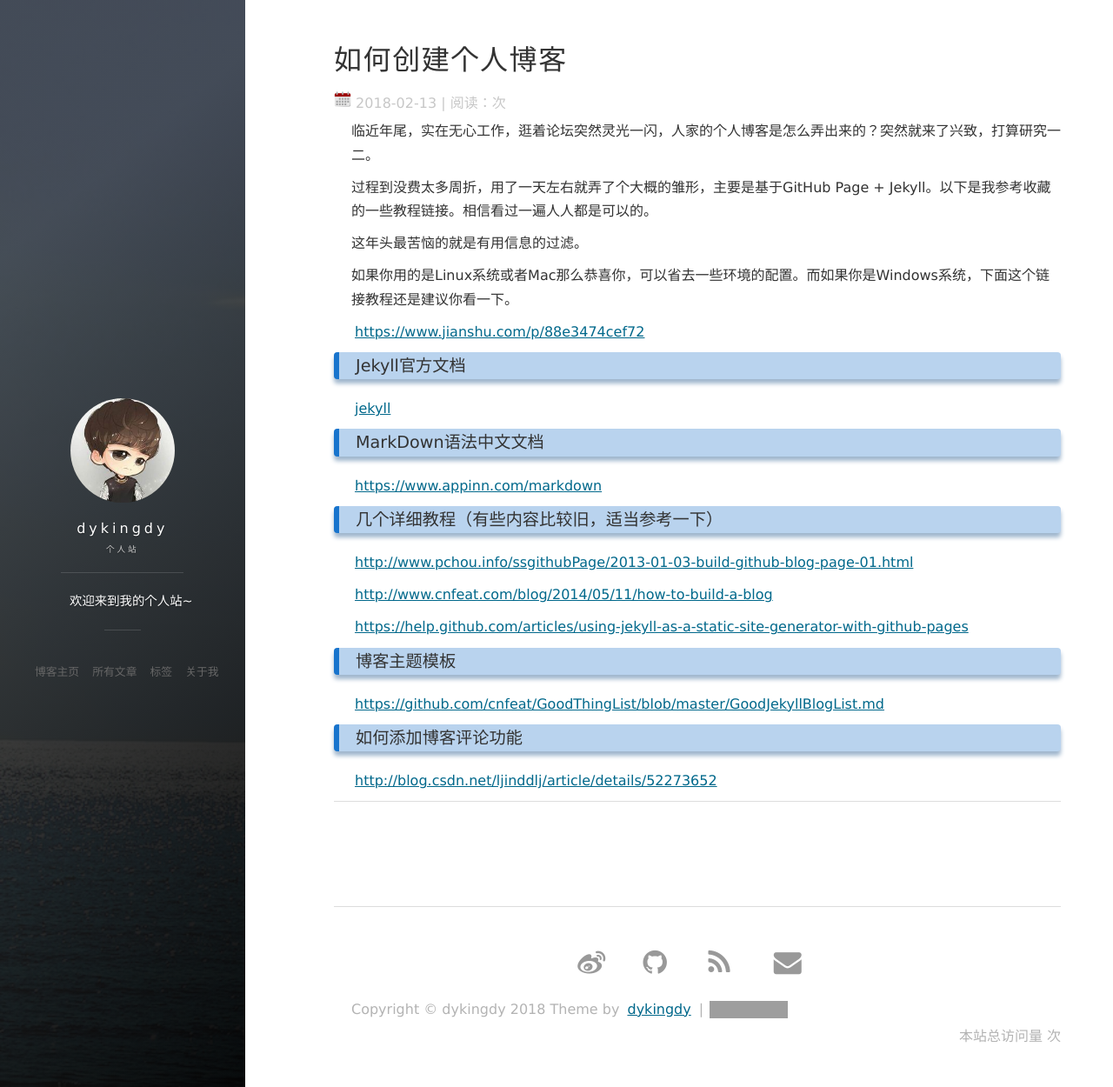
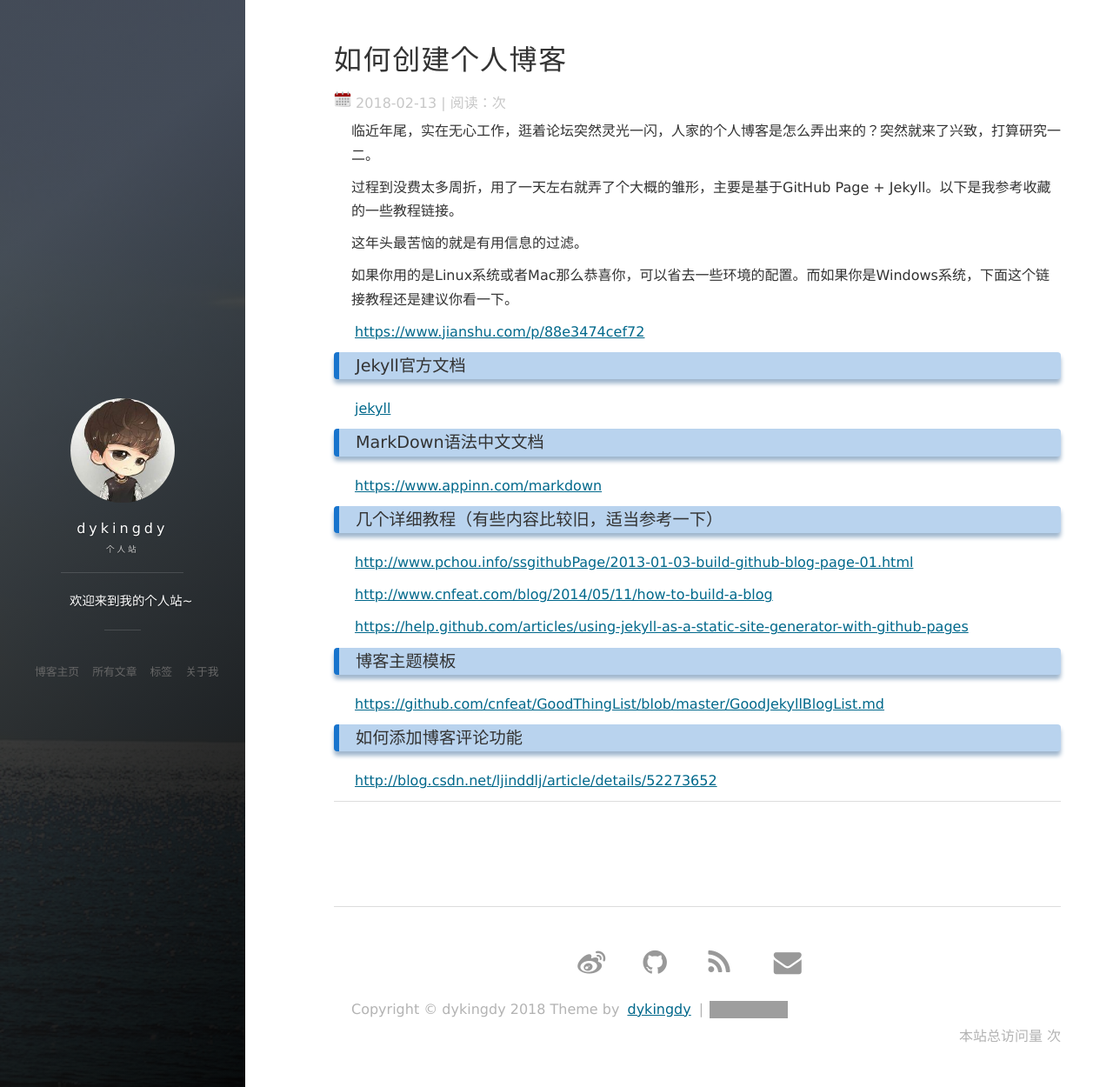
Before and after one commit to lidaguang1989/lidaguang1989.github.io, a Jekyll site: the page built from _posts/2018-02-13-create-blog.md, in a window 1280 px wide and 1250 px high. Shown: the whole window at 87% size. Built offline with Jekyll 4.4.1, drawn with Linux system fonts in a browser that asks for light colours; nearby versions of some CDN libraries; comment, search, counter and statistics services are not loaded; grey boxes are pictures that could not be loaded.

Commit message:
fix issue

```diff
--- a/_posts/2018-02-13-create-blog.md
+++ b/_posts/2018-02-13-create-blog.md
@@ -8,7 +8,7 @@ tags: [技术杂谈]
 
 临近年尾，实在无心工作，逛着论坛突然灵光一闪，人家的个人博客是怎么弄出来的？突然就来了兴致，打算研究一二。
 
-过程到没费太多周折，用了一天左右就弄了个大概的雏形，主要是基于GitHub Page + Jekyll。以下是我参考收藏的一些教程链接。相信看过一遍人人都是可以的。
+过程到没费太多周折，用了一天左右就弄了个大概的雏形，主要是基于GitHub Page + Jekyll。以下是我参考收藏的一些教程链接。
 
 这年头最苦恼的就是有用信息的过滤。
 
```
